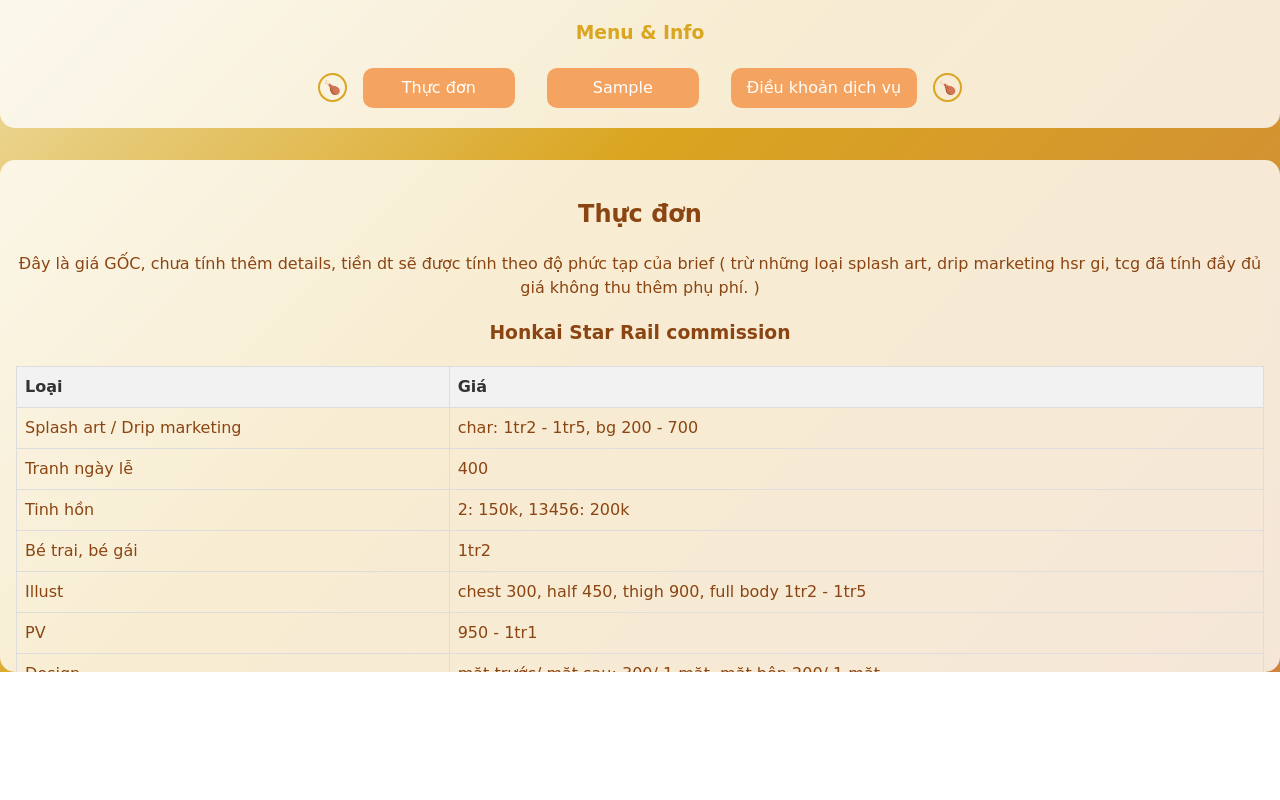
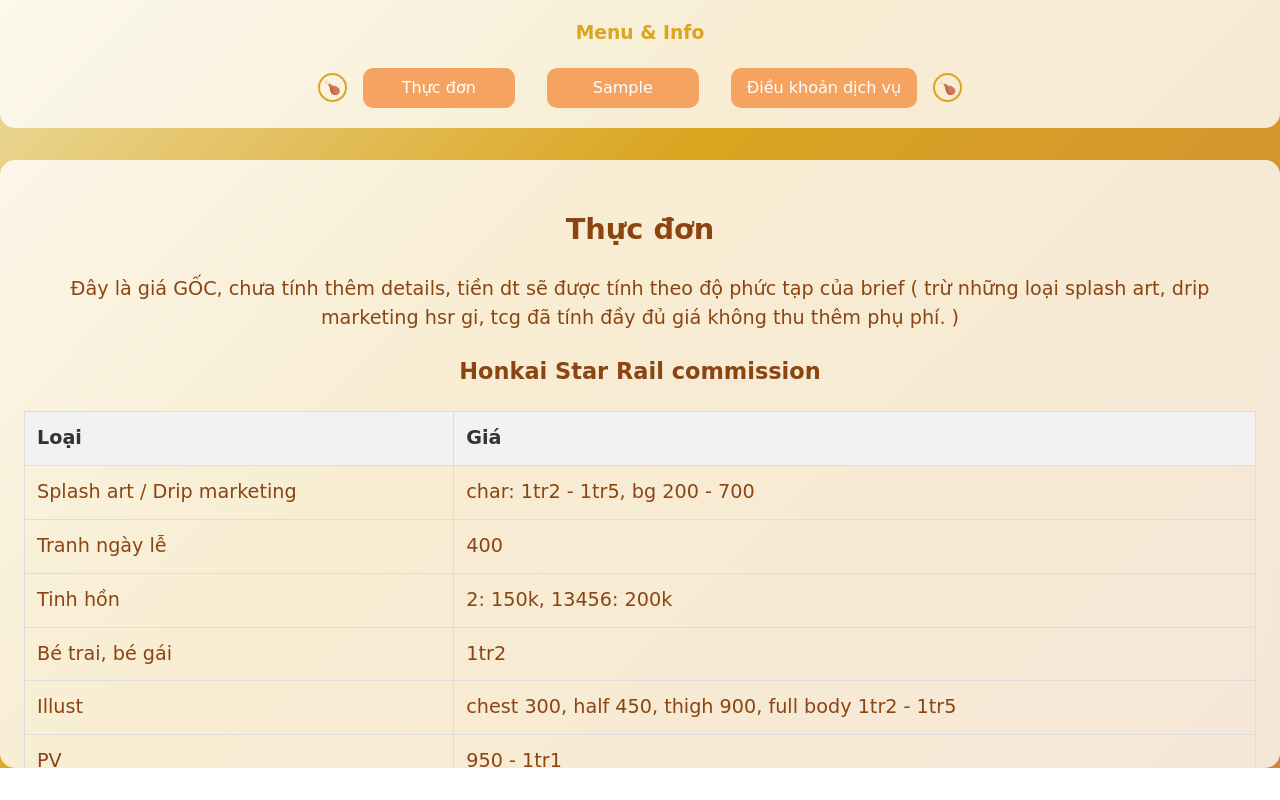
Before and after one commit to hong203/mihichan-web-profile, a React (Vite) app: page / in a window 1280 px wide. Shown: the part 405-1205 px from the top of the page. Before the commit the page ends 1109 px from the top, so only its background shows below. Built offline with nearby package versions, Linux system fonts and the light colour scheme; the HTML template or start-up script is replaced by a standard one.

Commit message:
Increase font size and padding in content-section, larger table cells, bigger sample images

```diff
--- a/src/App.css
+++ b/src/App.css
@@ -151,10 +151,11 @@ button:hover {
 .content-section {
   margin-bottom: 2rem;
   background: rgba(255,255,255,0.8);
-  padding: 1rem;
+  padding: 1.5rem;
   border-radius: 15px;
-  max-height: 60vh;
+  max-height: 70vh;
   overflow-y: auto;
+  font-size: 1.2em;
 }
 
 .menu-section h3 {
@@ -184,7 +185,7 @@ table {
 
 th, td {
   border: 1px solid #ddd;
-  padding: 8px;
+  padding: 12px;
   text-align: left;
 }
 
@@ -371,13 +372,13 @@ th {
 
 .sample-grid {
   display: grid;
-  grid-template-columns: repeat(auto-fill, minmax(200px, 1fr));
+  grid-template-columns: repeat(auto-fill, minmax(250px, 1fr));
   gap: 15px;
 }
 
 .sample-thumb {
   width: 100%;
-  height: 250px;
+  height: 300px;
   object-fit: contain;
   cursor: pointer;
   border-radius: 5px;
```
